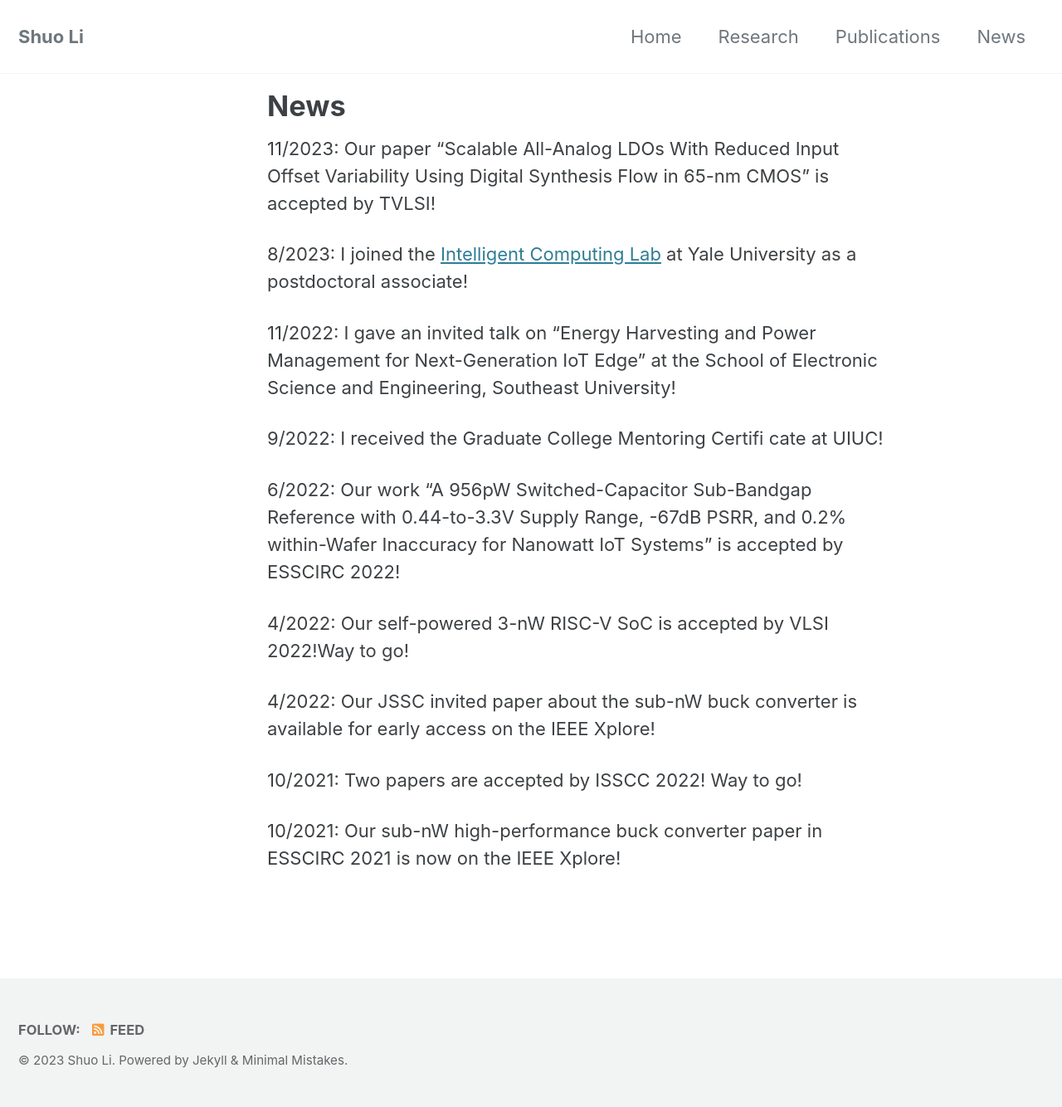
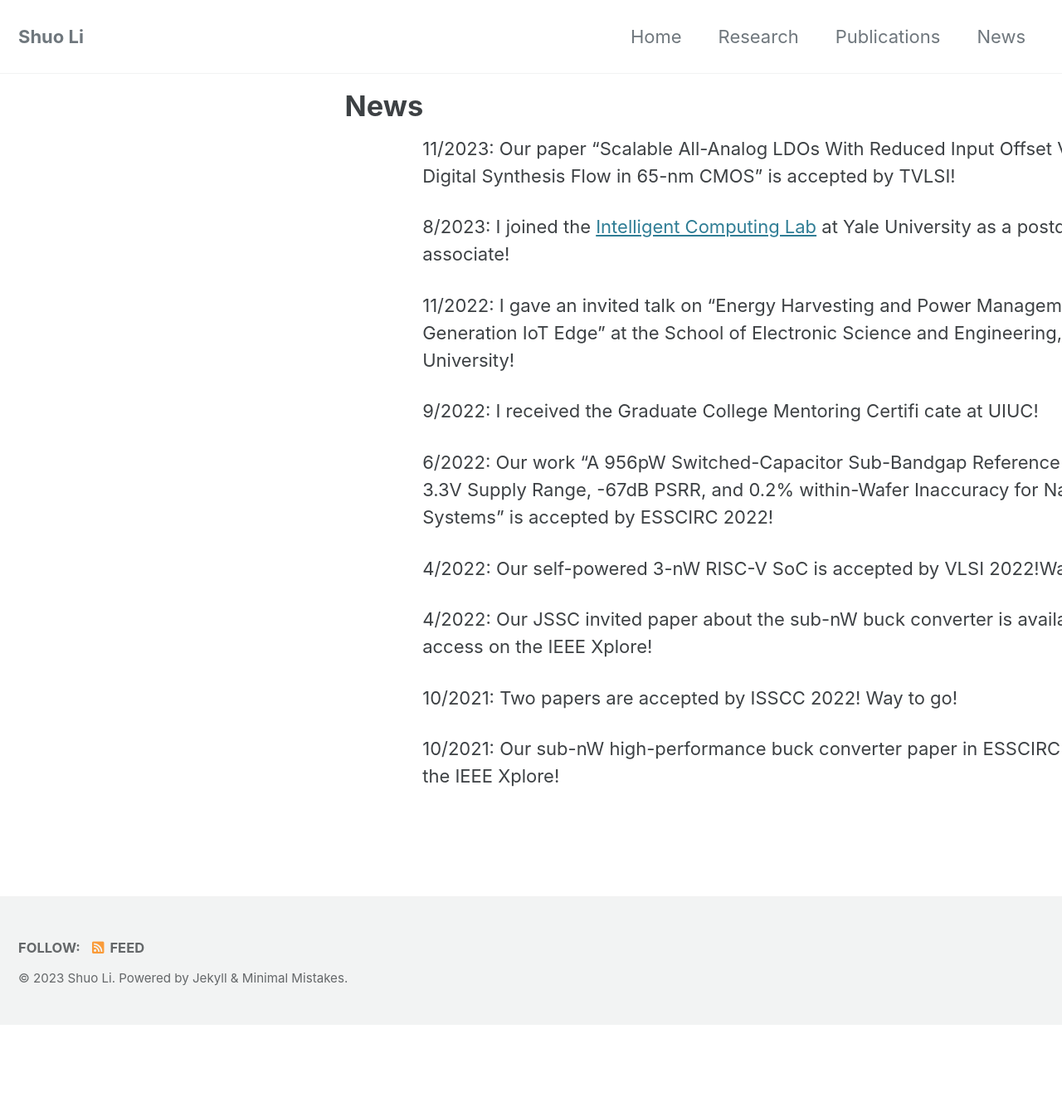
Before and after one commit to shuoli365/shuoli365.github.io, a Jekyll site: the page built from _pages/news.md, in a window 1280 px wide. Shown: the whole page at 83% size. Built offline with Jekyll 4.4.1, drawn with Linux system fonts in a browser that asks for light colours; cached includes are drawn as plain includes; after the commit the page ends 1235 px from its top, so only the background shows below that.

Commit message:
Update _page.scss

```diff
--- a/_sass/minimal-mistakes/_page.scss
+++ b/_sass/minimal-mistakes/_page.scss
@@ -50,9 +50,9 @@ body {
   .page__inner-wrap {
     float: left;
     margin-top: 1em;
-    margin-left: 0;
-    margin-right: 0;
-    width: 80%;
+    margin-left: 10%;
+    margin-right: 10%;
+    width: 100%;
     clear: both;
 
     .page__content,
@@ -60,8 +60,8 @@ body {
     .page__share {
       position: relative;
       float: left;
-      margin-left: 0;
-      margin-right: 0;
+      margin-left: 10%;
+      margin-right: 10%;
       width: 100%;
       clear: both;
     }
```
